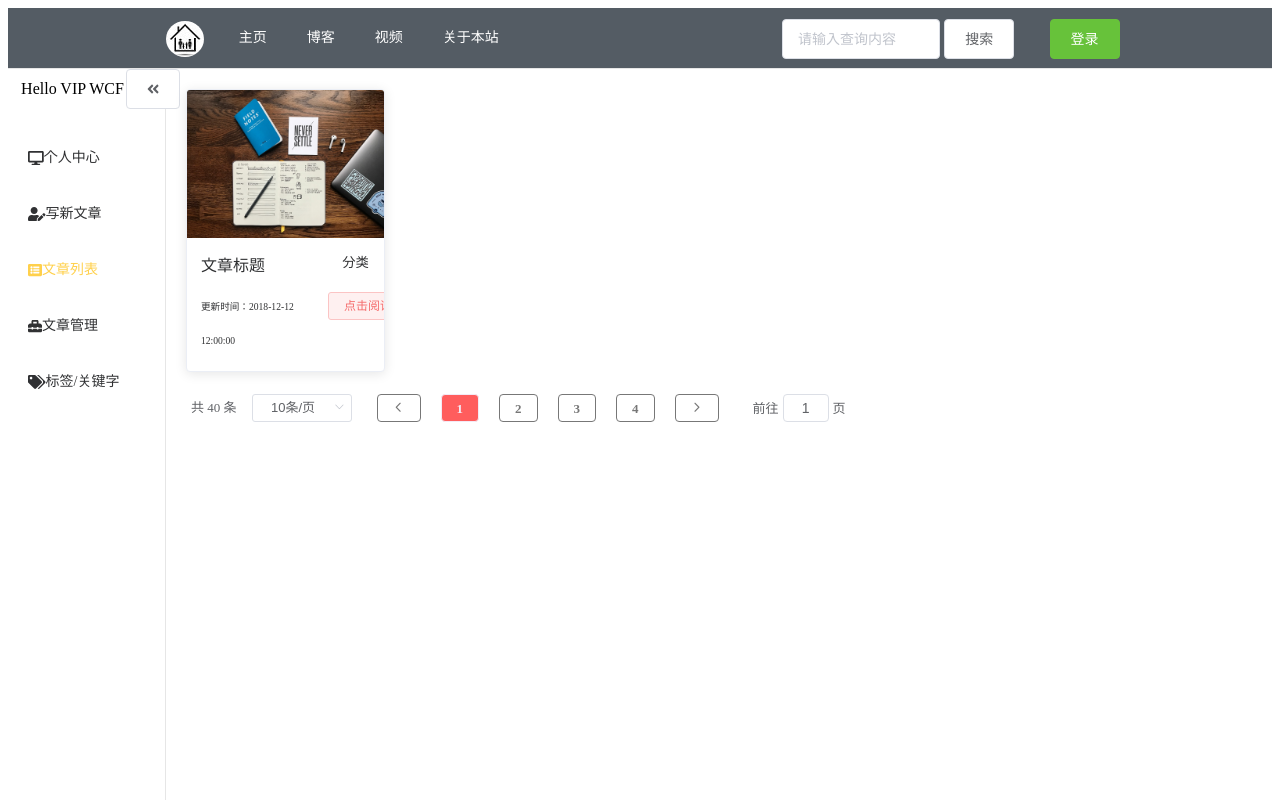
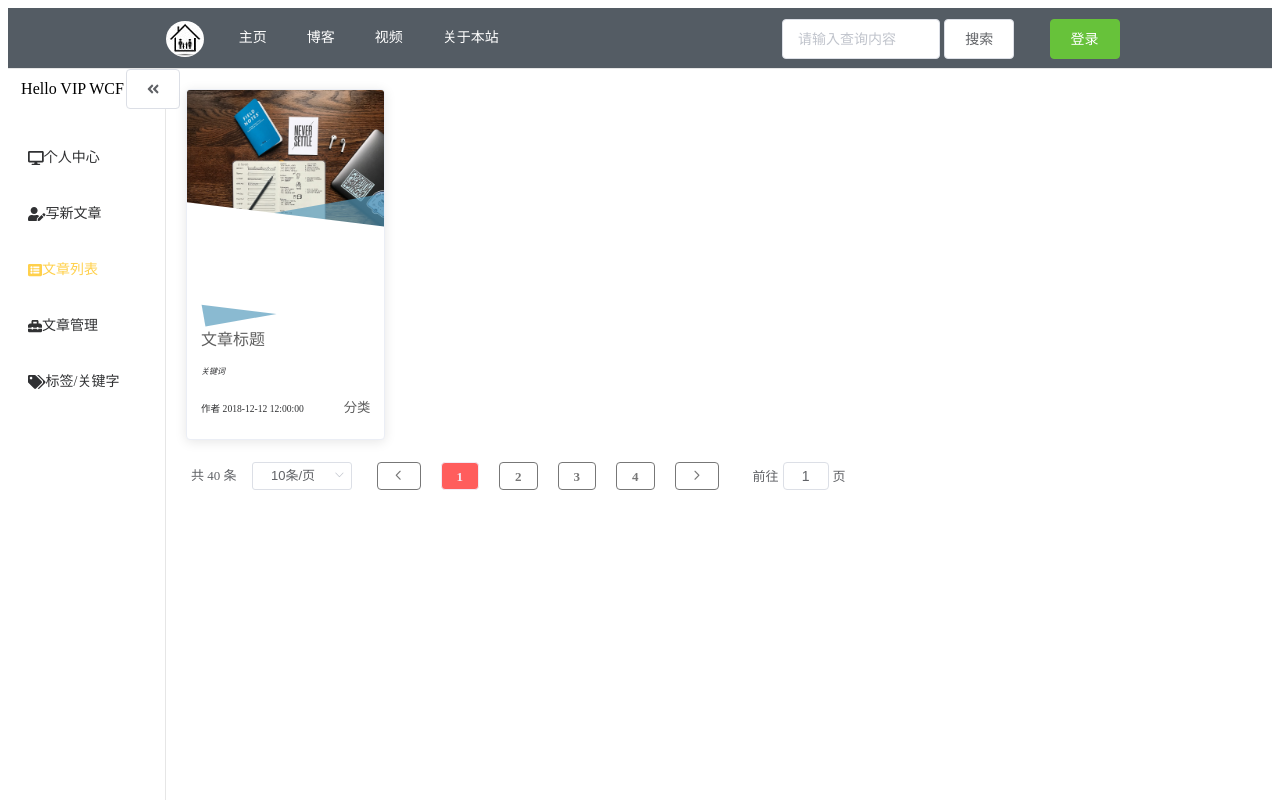
Before and after one commit to wangcanfeng01/do123-ui, a Vue app: page /blog/list in a window 1280 px wide. Shown: the top 800 px of the page. Built offline with nearby package versions, Linux system fonts and the light colour scheme; no server answers; what mavon-editor would draw is missing.

Commit message:
Update blog_list.vue

```diff
--- a/src/components/blog/blog_list.vue
+++ b/src/components/blog/blog_list.vue
@@ -4,24 +4,28 @@
       <el-row>
         <el-col :span="5" v-for="article in articles" :key="article.id">
           <el-card :body-style="{ padding: '0px' }" style="margin-right: 20px;margin-bottom: 20px">
-            <img v-if="article.cover" :src="article.cover" class="image">
-            <img v-else src="../../assets/article/cover/default.jpg" class="image">
-            <div style="padding: 14px;">
+            <el-row class="item-thumb">
+              <img v-if="article.cover" :src="article.cover" class="image">
+              <img v-else src="../../assets/article/cover/default.jpg" class="image">
+              <div class="item-slant reverse-slant" style="margin-top: -1.1em"></div>
+              <div class="item-slant" style="margin-top: -6.5em"></div>
+            </el-row>
+            <div style="padding: 14px;margin-top: -3em">
               <el-row>
-                <el-col :span="20">
-                  <span>{{article.title}}</span>
-                </el-col>
-                <el-col :span="4">
-                  <small>{{article.category}}</small>
-                </el-col>
+                <a :href="article.title" class="article-link"><span class="article-title">{{article.title}}</span></a>
+              </el-row>
+              <el-row style="margin-top: 10px">
+                <i class="article-keyword">{{article.keyword}}</i>
               </el-row>
               <div class="bottom clearfix">
                 <el-row style="line-height: 2em">
                   <el-col :span="18">
-                    <small style="font-size: 0.6em">{{'更新时间：'+ article.updateTime }}</small>
+                    <small style="font-size: 0.6em">{{article.author+' '+ article.updateTime }}</small>
                   </el-col>
-                  <el-col :span="5">
-                    <el-button type="danger" plain size="mini">点击阅读</el-button>
+                  <el-col :span="6" style="text-align: right">
+                    <a class="category-link" :href="'/ui/category/'+article.category">
+                      <small class="category-text">{{article.category}}</small>
+                    </a>
                   </el-col>
                 </el-row>
               </div>
@@ -55,7 +59,9 @@ export default {
         title: '文章标题',
         updateTime: '2018-12-12 12:00:00',
         cover: '',
-        category: '分类'
+        author: '作者',
+        category: '分类',
+        keyword: '关键词'
       }],
       total: 40,
       pageSize: 10,
@@ -105,24 +111,68 @@ export default {
 </script>
 
 <style scoped>
-  .time {
-    font-size: 13px;
-    color: #999;
-  }
-
   .bottom {
     margin-top: 13px;
     line-height: 12px;
   }
 
-  .button {
-    padding: 0;
-    float: right;
+  .article-title {
+    color: #5f5f5f;
+  }
+
+  .article-link {
+    text-decoration: none;
+  }
+
+  .article-link:hover {
+    text-decoration: underline #000000;
+  }
+
+  .category-link {
+    text-decoration: none;
+  }
+
+  .category-link:hover {
+    text-decoration: underline #000000;
+  }
+
+  .category-text {
+    color: #5f5f5f;
+  }
+
+  .article-keyword{
+    font-size: 0.5em;
   }
 
   .image {
     width: 100%;
     display: block;
+  }
+
+  .item-slant {
+    bottom: 50px;
+    left: 0;
+    width: 110%;
+    min-height: 100px;
+    -webkit-transform: rotate(7deg) translate(-10px, 0);
+    -ms-transform: rotate(7deg) translate(-10px, 0);
+    transform: rotate(7deg) translate(-10px, 0);
+    background-color: #fff
+  }
+
+  .item-slant.reverse-slant {
+    -webkit-transform: rotate(-10deg) translate(10px, -10px);
+    -ms-transform: rotate(-10deg) translate(10px, -10px);
+    transform: rotate(-10deg) translate(10px, -10px);
+    opacity: .7;
+    background-color: rgba(86, 155, 189, 0.99);
+    -webkit-box-shadow: none;
+    box-shadow: none
+  }
+
+  .item-thumb {
+    overflow: hidden;
+    height: 270px;
   }
 
   .clearfix:before,
```
